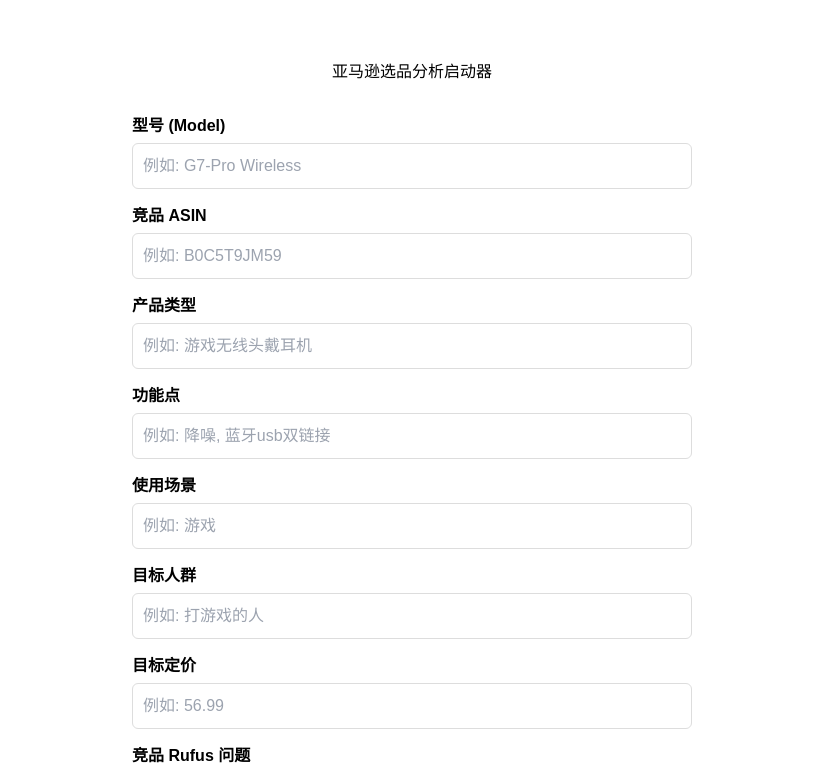
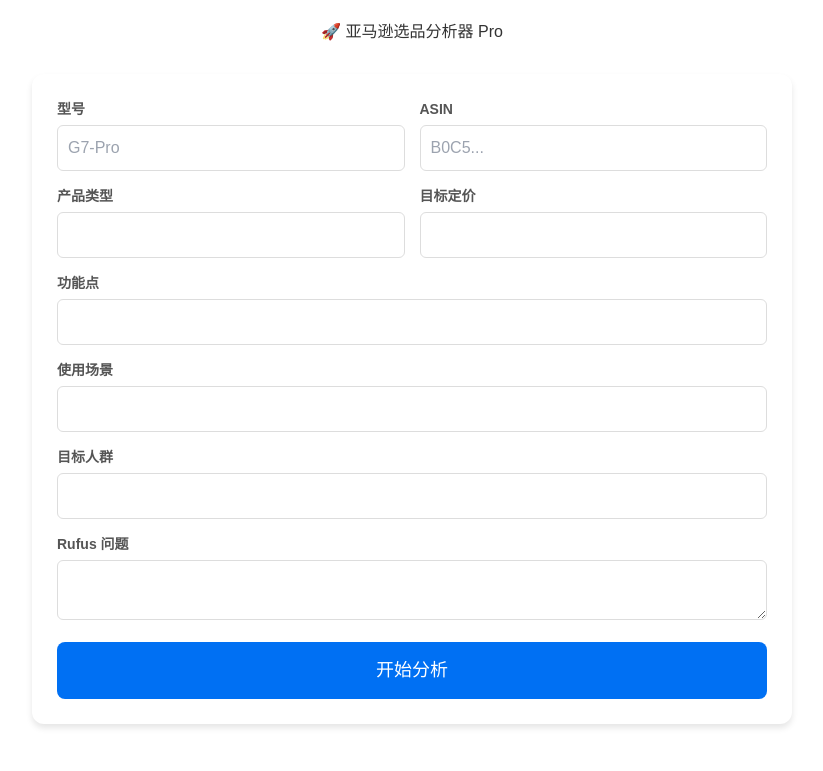
Before and after one commit to yikunhao152-cell/amazon-analysis, a Next.js app: page / in a window 1280 px wide. Shown: the top 771 px of the page, without its empty margins (228-1051 px from the left). Built offline with nearby package versions, Linux system fonts and the light colour scheme.

Commit message:
Update page.tsx

```diff
--- a/app/page.tsx
+++ b/app/page.tsx
@@ -1,45 +1,67 @@
 "use client";
-import { useState } from 'react';
+import { useState, useRef } from 'react';
 
 export default function Home() {
   const [loading, setLoading] = useState(false);
+  const [analyzing, setAnalyzing] = useState(false); // 是否正在轮询结果
   const [status, setStatus] = useState('');
+  const [result, setResult] = useState<any>(null); // 存储分析结果
 
-  // 表单数据状态
+  // 表单数据
   const [formData, setFormData] = useState({
-    model: '',         // 型号
-    asin: '',          // 竞品ASIN
-    type: '',          // 产品类型
-    features: '',      // 功能点
-    scenario: '',      // 使用场景
-    audience: '',      // 目标人群
-    price: '',         // 目标定价
-    rufusQuestions: '' // ✅ 新增：竞品rufus问题
+    model: '', asin: '', type: '', features: '',
+    scenario: '', audience: '', price: '', rufusQuestions: ''
   });
 
   const handleSubmit = async (e: any) => {
     e.preventDefault();
     setLoading(true);
-    setStatus('正在写入飞书并唤醒 n8n...');
+    setResult(null); // 清空旧结果
+    setStatus('🚀 正在提交任务...');
 
     try {
+      // 1. 提交任务
       const res = await fetch('/api/analyze', {
         method: 'POST',
         headers: { 'Content-Type': 'application/json' },
         body: JSON.stringify(formData),
       });
+      const data = await res.json();
+      if (!res.ok) throw new Error(data.error || '提交失败');
 
-      const data = await res.json();
+      // 2. 开始轮询结果
+      setStatus('⏳ 任务已提交，AI 正在疯狂分析中 (预计 30-60秒)...');
+      setAnalyzing(true);
+      startPolling(data.recordId, formData.model);
 
-      if (!res.ok) throw new Error(data.error || '请求失败');
-
-      setStatus('✅ 成功！数据已写入飞书，n8n 正在后台分析，请去飞书查看结果。');
     } catch (error: any) {
       console.error(error);
-      setStatus(`❌ 失败: ${error.message}`);
-    } finally {
+      setStatus(`❌ 错误: ${error.message}`);
       setLoading(false);
     }
+  };
+
+  // 轮询逻辑
+  const startPolling = (recordId: string, model: string) => {
+    const interval = setInterval(async () => {
+      try {
+        const res = await fetch(`/api/result?recordId=${recordId}&model=${encodeURIComponent(model)}`);
+        const data = await res.json();
+
+        if (data.status === 'done') {
+          clearInterval(interval); // 停止轮询
+          setResult(data.data);    // 显示结果
+          setAnalyzing(false);
+          setLoading(false);
+          setStatus('✅ 分析完成！');
+        } else {
+          // 还在跑，更新一下状态文字
+          // setStatus(`⏳ AI 分析中... [状态: ${data.currentStatus || '处理中'}]`);
+        }
+      } catch (e) {
+        console.error("查询出错，继续重试...");
+      }
+    }, 3000); // 每 3 秒查一次
   };
 
   const handleChange = (e: any) => {
@@ -47,96 +69,79 @@ export default function Home() {
   };
 
   return (
-    <div style={{maxWidth: '600px', margin: '40px auto', padding: '20px', fontFamily: 'sans-serif'}}>
-      <h1 style={{textAlign: 'center', marginBottom: '30px'}}>亚马逊选品分析启动器</h1>
+    <div className="container">
+      <h1 style={{textAlign: 'center', marginBottom: '30px', color: '#333'}}>🚀 亚马逊选品分析器 Pro</h1>
 
-      <form onSubmit={handleSubmit} style={{display: 'flex', flexDirection: 'column', gap: '15px'}}>
+      {/* 输入表单区域 */}
+      <div className="card" style={{display: result ? 'none' : 'block'}}> {/* 有结果时隐藏表单，保持清爽 */}
+        <form onSubmit={handleSubmit} style={{display: 'flex', flexDirection: 'column', gap: '15px'}}>
+          <div className="grid-2">
+            <div><label>型号</label><input name="model" required value={formData.model} onChange={handleChange} placeholder="G7-Pro" /></div>
+            <div><label>ASIN</label><input name="asin" required value={formData.asin} onChange={handleChange} placeholder="B0C5..." /></div>
+          </div>
+          <div className="grid-2">
+            <div><label>产品类型</label><input name="type" required value={formData.type} onChange={handleChange} /></div>
+            <div><label>目标定价</label><input name="price" required value={formData.price} onChange={handleChange} /></div>
+          </div>
+          <div><label>功能点</label><input name="features" required value={formData.features} onChange={handleChange} /></div>
+          <div><label>使用场景</label><input name="scenario" required value={formData.scenario} onChange={handleChange} /></div>
+          <div><label>目标人群</label><input name="audience" required value={formData.audience} onChange={handleChange} /></div>
+          <div><label>Rufus 问题</label><textarea name="rufusQuestions" value={formData.rufusQuestions} onChange={handleChange} style={{height:'60px'}} /></div>
 
-        {/* 1. 型号 */}
-        <div>
-          <label style={{display:'block', marginBottom:'5px', fontWeight:'bold'}}>型号 (Model)</label>
-          <input name="model" required value={formData.model} onChange={handleChange} style={inputStyle} placeholder="例如: G7-Pro Wireless" />
-        </div>
+          <button type="submit" disabled={loading} className={`btn ${loading ? 'disabled' : ''}`}>
+            {analyzing ? '⏳ AI 正在思考中...' : '开始分析'}
+          </button>
+        </form>
+      </div>
 
-        {/* 2. ASIN */}
-        <div>
-          <label style={{display:'block', marginBottom:'5px', fontWeight:'bold'}}>竞品 ASIN</label>
-          <input name="asin" required value={formData.asin} onChange={handleChange} style={inputStyle} placeholder="例如: B0C5T9JM59" />
-        </div>
-
-        {/* 3. 产品类型 */}
-        <div>
-          <label style={{display:'block', marginBottom:'5px', fontWeight:'bold'}}>产品类型</label>
-          <input name="type" required value={formData.type} onChange={handleChange} style={inputStyle} placeholder="例如: 游戏无线头戴耳机" />
-        </div>
-
-        {/* 4. 功能点 */}
-        <div>
-          <label style={{display:'block', marginBottom:'5px', fontWeight:'bold'}}>功能点</label>
-          <input name="features" required value={formData.features} onChange={handleChange} style={inputStyle} placeholder="例如: 降噪, 蓝牙usb双链接" />
-        </div>
-
-        {/* 5. 使用场景 */}
-        <div>
-          <label style={{display:'block', marginBottom:'5px', fontWeight:'bold'}}>使用场景</label>
-          <input name="scenario" required value={formData.scenario} onChange={handleChange} style={inputStyle} placeholder="例如: 游戏" />
-        </div>
-
-        {/* 6. 目标人群 */}
-        <div>
-          <label style={{display:'block', marginBottom:'5px', fontWeight:'bold'}}>目标人群</label>
-          <input name="audience" required value={formData.audience} onChange={handleChange} style={inputStyle} placeholder="例如: 打游戏的人" />
-        </div>
-
-        {/* 7. 目标定价 */}
-        <div>
-          <label style={{display:'block', marginBottom:'5px', fontWeight:'bold'}}>目标定价</label>
-          <input name="price" required value={formData.price} onChange={handleChange} style={inputStyle} placeholder="例如: 56.99" />
-        </div>
-
-        {/* 8. 竞品rufus问题 (新增) */}
-        <div>
-          <label style={{display:'block', marginBottom:'5px', fontWeight:'bold'}}>竞品 Rufus 问题</label>
-          <textarea
-            name="rufusQuestions"
-            value={formData.rufusQuestions}
-            onChange={handleChange}
-            style={{...inputStyle, height: '80px', fontFamily: 'inherit'}}
-            placeholder="例如: Does it have noise cancellation?"
-          />
-        </div>
-
-        <button type="submit" disabled={loading} style={{
-          padding: '15px',
-          fontSize: '18px',
-          background: loading ? '#ccc' : '#0070f3',
-          color: 'white',
-          border: 'none',
-          borderRadius: '8px',
-          cursor: loading ? 'not-allowed' : 'pointer',
-          marginTop: '10px'
-        }}>
-          {loading ? '🚀 处理中...' : '开始分析'}
-        </button>
-      </form>
-
-      {status && <div style={{
-        marginTop: '20px',
-        padding: '15px',
-        borderRadius: '8px',
-        background: status.includes('✅') ? '#d4edda' : '#f8d7da',
-        color: status.includes('✅') ? '#155724' : '#721c24'
-      }}>
+      {/* 状态提示 */}
+      {status && <div style={{textAlign:'center', margin:'20px', padding:'10px', background:'#f0f9ff', borderRadius:'8px', color:'#0052cc'}}>
         {status}
       </div>}
+
+      {/* 结果展示区域 */}
+      {result && (
+        <div className="result-container">
+          <div style={{textAlign:'center', marginBottom:'20px'}}>
+             <button onClick={() => {setResult(null); setLoading(false);}} className="btn secondary">分析下一个</button>
+          </div>
+
+          <ResultSection title="📢 Listing 标题" content={result["标题"]} reason={result["标题理由"]} />
+          <ResultSection title="✨ 五点描述" content={result["五点描述"]} reason={result["五点描述理由"]} />
+          <ResultSection title="📝 商品描述" content={result["商品描述"]} reason={result["商品描述理由"]} />
+          <ResultSection title="🖼️ 主图设计方向" content={result["主图设计方向"]} reason={result["主图设计方向理由"]} />
+          <ResultSection title="🎨 A+ 设计方向" content={result["A+设计方向"]} reason={result["A+设计方向理由"]} />
+        </div>
+      )}
+
+      {/* 简单的 CSS 样式 */}
+      <style jsx>{`
+        .container { max-width: 800px; margin: 0 auto; padding: 20px; font-family: sans-serif; }
+        .card { background: white; padding: 25px; border-radius: 12px; box-shadow: 0 4px 6px rgba(0,0,0,0.1); }
+        .grid-2 { display: grid; grid-template-columns: 1fr 1fr; gap: 15px; }
+        label { display: block; margin-bottom: 5px; font-weight: bold; font-size: 14px; color: #555; }
+        input, textarea { width: 100%; padding: 10px; border: 1px solid #ddd; border-radius: 6px; font-size: 16px; }
+        .btn { width: 100%; padding: 15px; background: #0070f3; color: white; border: none; border-radius: 8px; font-size: 18px; cursor: pointer; transition: 0.2s; }
+        .btn.disabled { background: #ccc; cursor: not-allowed; }
+        .btn.secondary { background: #666; width: auto; padding: 10px 30px; }
+
+        .result-box { background: white; border: 1px solid #eee; border-radius: 8px; margin-bottom: 20px; overflow: hidden; }
+        .result-header { background: #f8f9fa; padding: 12px 20px; font-weight: bold; border-bottom: 1px solid #eee; color: #333; }
+        .result-body { padding: 20px; white-space: pre-wrap; line-height: 1.6; }
+        .result-reason { background: #fffbe6; padding: 15px 20px; border-top: 1px dashed #ffe58f; font-size: 14px; color: #856404; }
+      `}</style>
     </div>
   );
 }
 
-const inputStyle = {
-  width: '100%',
-  padding: '10px',
-  borderRadius: '6px',
-  border: '1px solid #ddd',
-  fontSize: '16px'
-};
+// 结果展示小组件
+function ResultSection({ title, content, reason }: any) {
+  if (!content) return null;
+  return (
+    <div className="result-box">
+      <div className="result-header">{title}</div>
+      <div className="result-body">{content}</div>
+      {reason && <div className="result-reason">💡 <strong>AI 策略理由：</strong><br/>{reason}</div>}
+    </div>
+  );
+}
```
